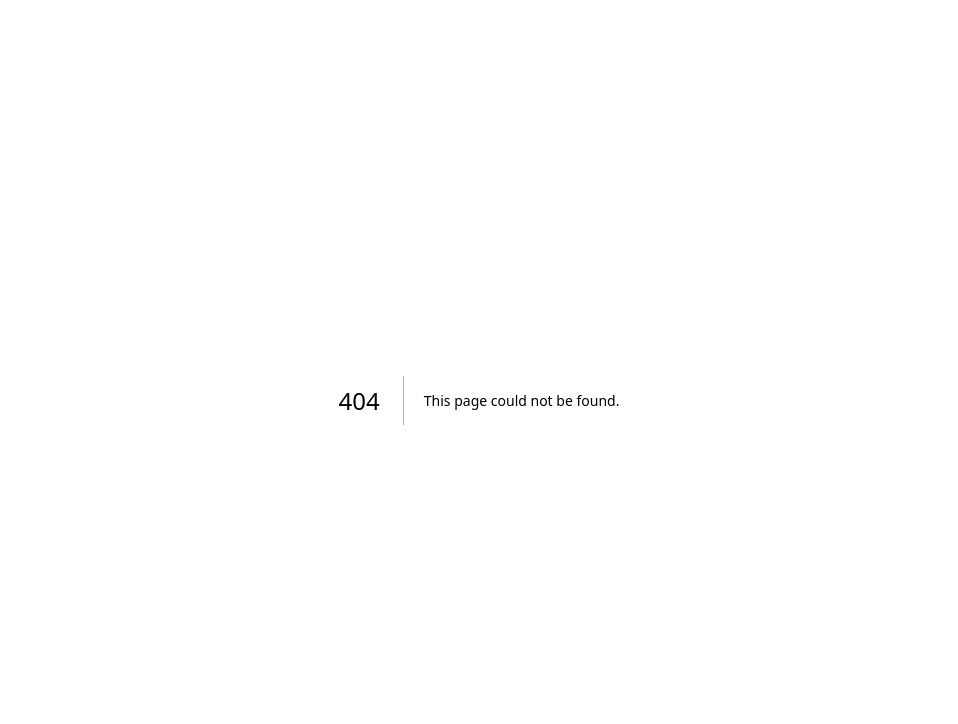
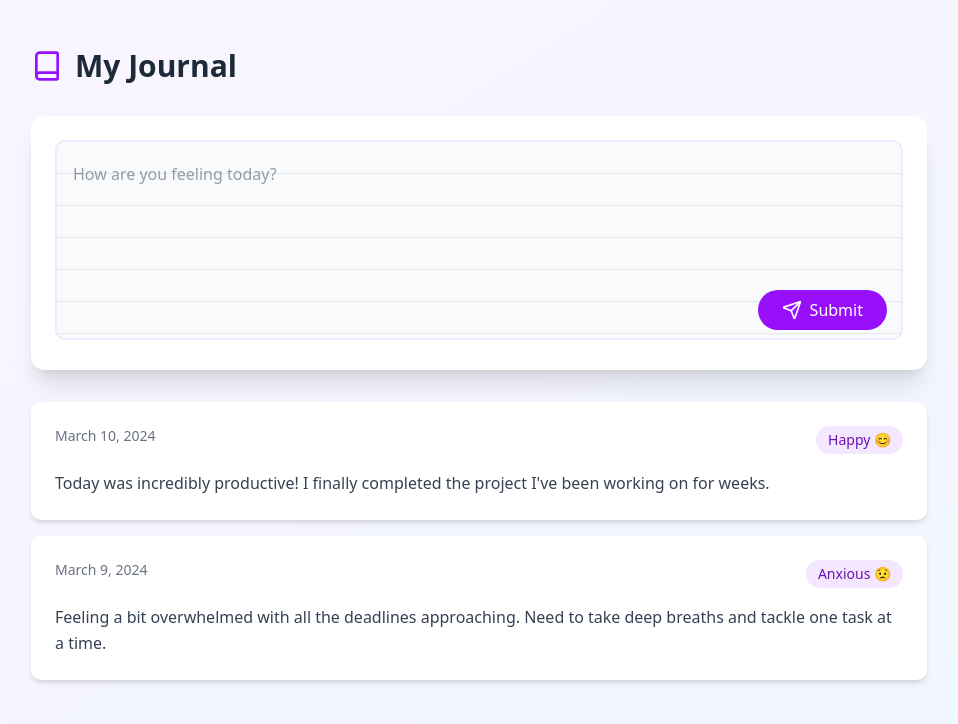
Before and after one commit to aryashantanu405/byteverse_2025, a Next.js app: page /Journal in a window 1280 px wide. Before the commit this address had no page. Shown: the top 724 px of the page, without its empty margins (161-1119 px from the left). Built offline with nearby package versions, Linux system fonts and the light colour scheme.

Commit message:
Added Journal Page

```diff
--- /dev/null
+++ b/src/app/Journal/page.js
@@ -0,0 +1,172 @@
+"use client";
+
+import React, { useState } from 'react';
+import { motion, AnimatePresence } from 'framer-motion';
+import { format } from 'date-fns';
+import { Book, Send, Sparkles } from 'lucide-react';
+
+const mockEntries = [
+  {
+    id: '1',
+    content: "Today was incredibly productive! I finally completed the project I've been working on for weeks.",
+    date: new Date('2024-03-10'),
+    emotion: 'Happy 😊'
+  },
+  {
+    id: '2',
+    content: "Feeling a bit overwhelmed with all the deadlines approaching. Need to take deep breaths and tackle one task at a time.",
+    date: new Date('2024-03-09'),
+    emotion: 'Anxious 😟'
+  }
+];
+
+const emotionVariants = {
+  hidden: { opacity: 0, y: 20 },
+  visible: {
+    opacity: 1,
+    y: 0,
+    transition: {
+      type: "spring",
+      stiffness: 200,
+      damping: 20
+    }
+  },
+  exit: {
+    opacity: 0,
+    y: -20,
+    transition: { duration: 0.2 }
+  }
+};
+
+const pageVariants = {
+  hidden: { opacity: 0 },
+  visible: {
+    opacity: 1,
+    transition: { staggerChildren: 0.1 }
+  }
+};
+
+export default function JournalPage() {
+  const [entries, setEntries] = useState(mockEntries);
+  const [currentEntry, setCurrentEntry] = useState('');
+  const [detectedEmotion, setDetectedEmotion] = useState(null);
+  const [isSubmitting, setIsSubmitting] = useState(false);
+
+  const handleSubmit = async () => {
+    if (!currentEntry.trim()) return;
+
+    setIsSubmitting(true);
+
+    // Simulate API call for emotion detection
+    await new Promise(resolve => setTimeout(resolve, 1500));
+    const emotions = ['Happy 😊', 'Sad 😢', 'Excited 🎉', 'Anxious 😟', 'Peaceful 😌'];
+    const randomEmotion = emotions[Math.floor(Math.random() * emotions.length)];
+
+    const newEntry = {
+      id: Date.now().toString(),
+      content: currentEntry,
+      date: new Date(),
+      emotion: randomEmotion
+    };
+
+    setDetectedEmotion(randomEmotion);
+    setEntries([newEntry, ...entries]);
+    setCurrentEntry('');
+    setIsSubmitting(false);
+  };
+
+  return (
+    <motion.div
+      className="min-h-screen bg-gradient-to-br from-purple-50 to-blue-50 p-6 md:p-12"
+      initial="hidden"
+      animate="visible"
+      variants={pageVariants}
+    >
+      <div className="max-w-4xl mx-auto">
+        <motion.div
+          className="flex items-center gap-3 mb-8"
+          variants={pageVariants}
+        >
+          <Book className="w-8 h-8 text-purple-600" />
+          <h1 className="text-3xl font-bold text-gray-800">My Journal</h1>
+        </motion.div>
+
+        <motion.div
+          className="bg-white rounded-xl shadow-xl p-6 mb-8"
+          variants={pageVariants}
+        >
+          <div className="relative">
+            <textarea
+              value={currentEntry}
+              onChange={(e) => setCurrentEntry(e.target.value)}
+              placeholder="How are you feeling today?"
+              className="w-full min-h-[200px] p-4 bg-gray-50 rounded-lg border-2 border-purple-100 focus:border-purple-300 focus:ring focus:ring-purple-200 focus:ring-opacity-50 transition-all duration-200 resize-none text-gray-700"
+              style={{
+                backgroundImage: "repeating-linear-gradient(transparent, transparent 31px, #e5e7eb 31px, #e5e7eb 32px)",
+                lineHeight: "32px",
+                paddingTop: "16px"
+              }}
+            />
+
+            <motion.button
+              whileHover={{ scale: 1.05 }}
+              whileTap={{ scale: 0.95 }}
+              onClick={handleSubmit}
+              disabled={isSubmitting}
+              className="absolute bottom-4 right-4 bg-purple-600 text-white px-6 py-2 rounded-full flex items-center gap-2 hover:bg-purple-700 transition-colors duration-200 disabled:opacity-50"
+            >
+              {isSubmitting ? (
+                <Sparkles className="w-5 h-5 animate-spin" />
+              ) : (
+                <>
+                  <Send className="w-5 h-5" />
+                  <span>Submit</span>
+                </>
+              )}
+            </motion.button>
+          </div>
+
+          <AnimatePresence>
+            {detectedEmotion && (
+              <motion.div
+                variants={emotionVariants}
+                initial="hidden"
+                animate="visible"
+                exit="exit"
+                className="mt-4 text-center"
+              >
+                <span className="inline-block bg-purple-100 text-purple-800 px-4 py-2 rounded-full text-sm">
+                  Detected Emotion: {detectedEmotion}
+                </span>
+              </motion.div>
+            )}
+          </AnimatePresence>
+        </motion.div>
+
+        <motion.div
+          className="space-y-4"
+          variants={pageVariants}
+        >
+          {entries.map((entry) => (
+            <motion.div
+              key={entry.id}
+              initial={{ opacity: 0, y: 20 }}
+              animate={{ opacity: 1, y: 0 }}
+              className="bg-white rounded-lg shadow-md p-6 transition-shadow duration-200 hover:shadow-lg"
+            >
+              <div className="flex justify-between items-start mb-4">
+                <span className="text-sm text-gray-500">
+                  {format(entry.date, 'MMMM d, yyyy')}
+                </span>
+                <span className="text-sm bg-purple-100 text-purple-800 px-3 py-1 rounded-full">
+                  {entry.emotion}
+                </span>
+              </div>
+              <p className="text-gray-700 leading-relaxed">{entry.content}</p>
+            </motion.div>
+          ))}
+        </motion.div>
+      </div>
+    </motion.div>
+  );
+}
```
